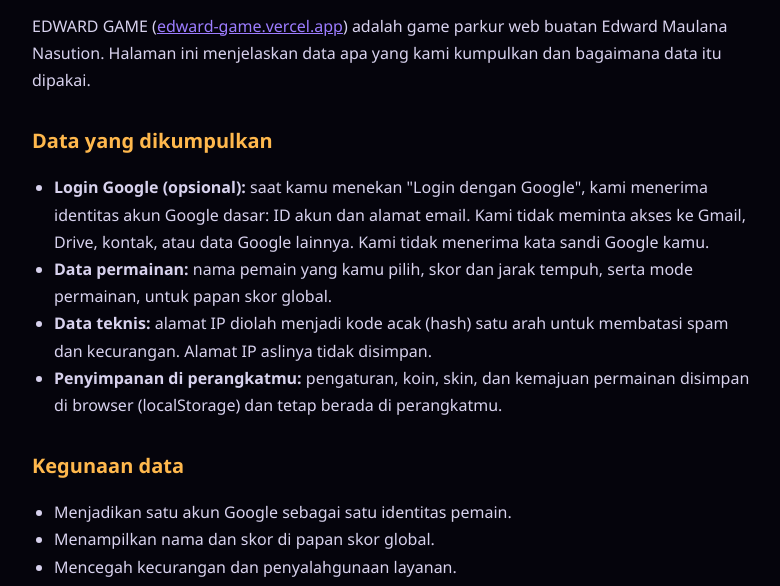
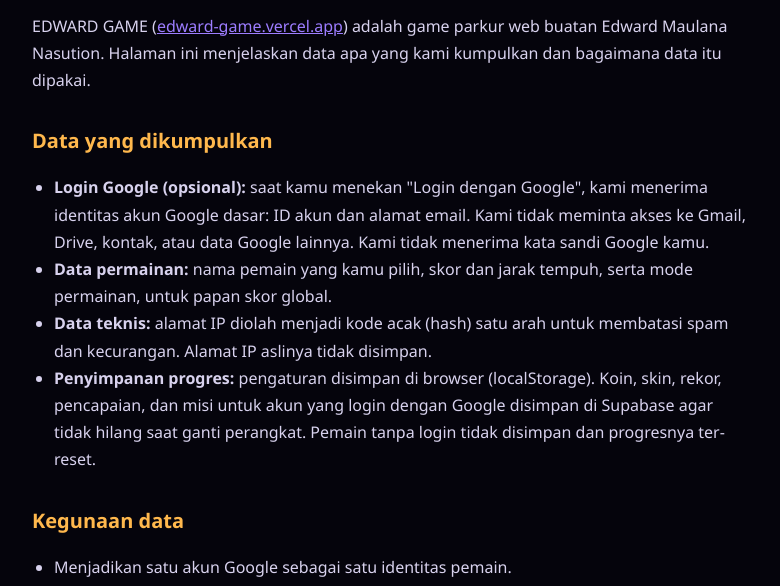
Before and after one commit to EDWARD-BAIK/Edward-Game, a website: page privacy.html in a window 1280 px wide. Shown: the part 171-757 px from the top of the page, without its empty margins (248-1028 px from the left). Drawn offline with Linux system fonts and the light colour scheme.

Commit message:
Update privacy.html

```diff
--- a/privacy.html
+++ b/privacy.html
@@ -35,7 +35,7 @@ a, a:focus, a:active, button, button:focus { outline: none; }
 <li><strong>Login Google (opsional):</strong> saat kamu menekan "Login dengan Google", kami menerima identitas akun Google dasar: ID akun dan alamat email. Kami tidak meminta akses ke Gmail, Drive, kontak, atau data Google lainnya. Kami tidak menerima kata sandi Google kamu.</li>
 <li><strong>Data permainan:</strong> nama pemain yang kamu pilih, skor dan jarak tempuh, serta mode permainan, untuk papan skor global.</li>
 <li><strong>Data teknis:</strong> alamat IP diolah menjadi kode acak (hash) satu arah untuk membatasi spam dan kecurangan. Alamat IP aslinya tidak disimpan.</li>
-<li><strong>Penyimpanan di perangkatmu:</strong> pengaturan, koin, skin, dan kemajuan permainan disimpan di browser (localStorage) dan tetap berada di perangkatmu.</li>
+<li><strong>Penyimpanan progres:</strong> pengaturan disimpan di browser (localStorage). Koin, skin, rekor, pencapaian, dan misi untuk akun yang login dengan Google disimpan di Supabase agar tidak hilang saat ganti perangkat. Pemain tanpa login tidak disimpan dan progresnya ter-reset.</li>
 </ul>
 
 <h2>Kegunaan data</h2>
```
